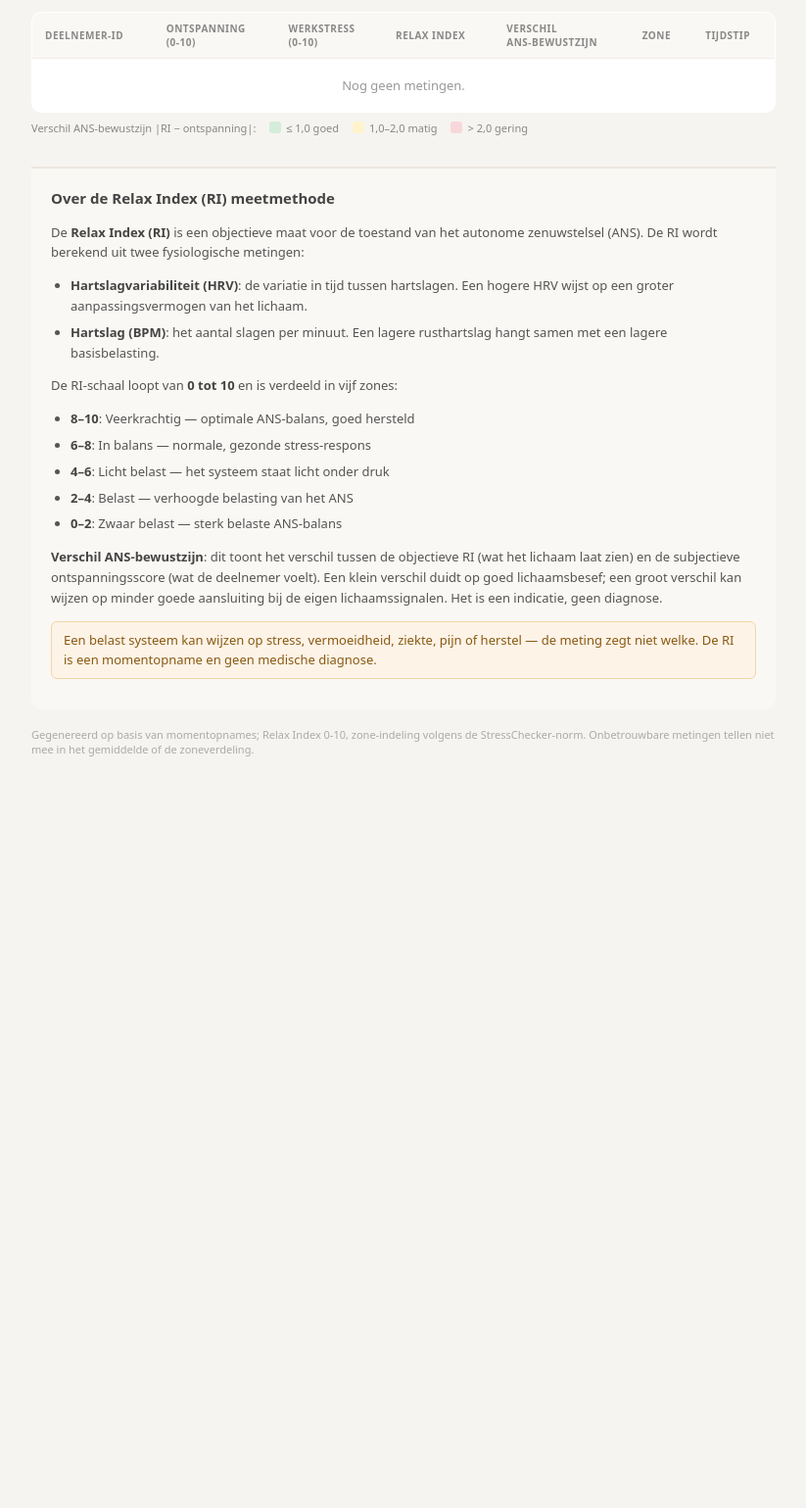
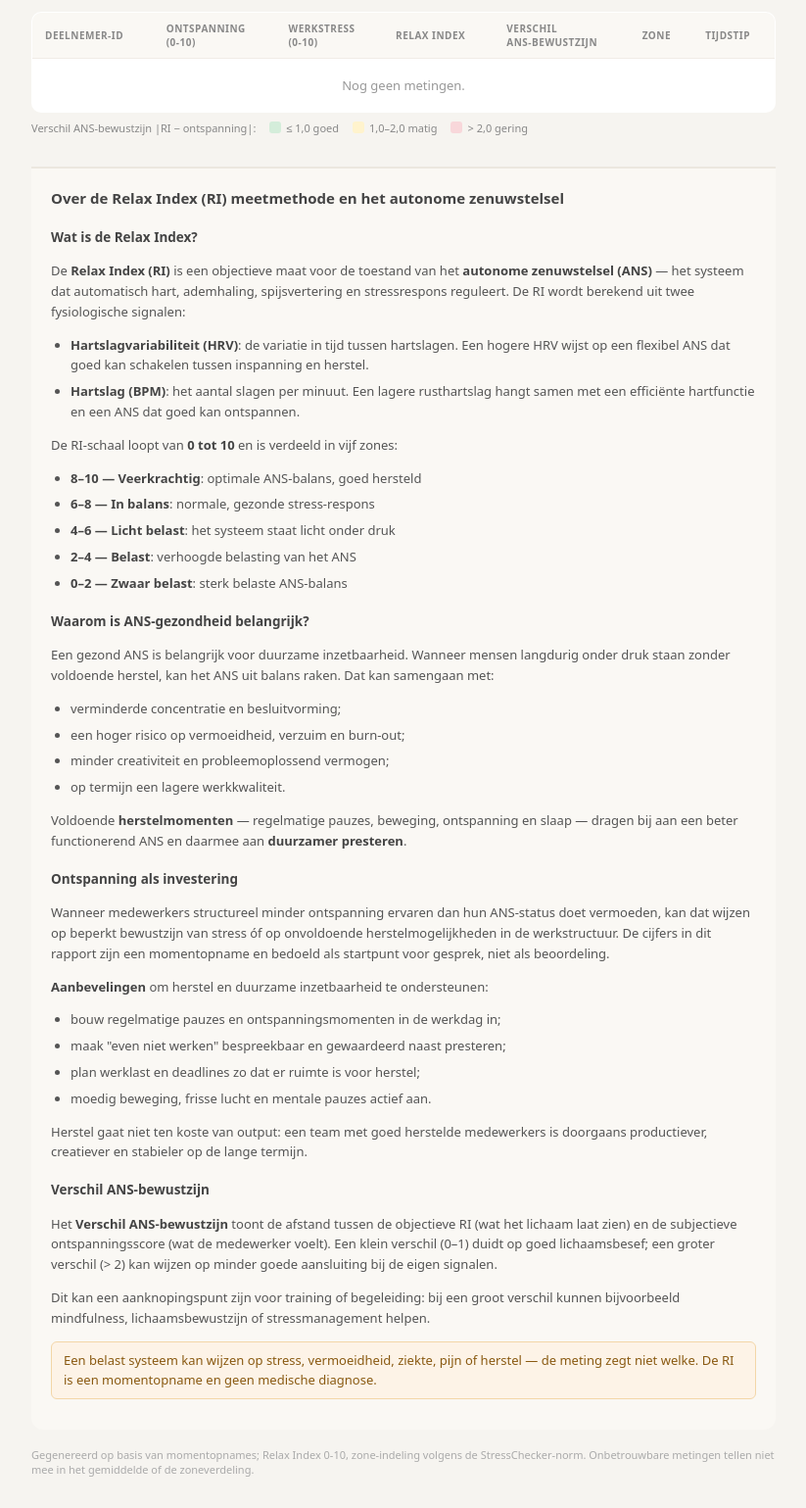
Before and after one commit to paulpannevis-svg/stresschecker, a Python web app: template templates/vb/group_report.html in a window 1280 px wide. Shown: the part 527-2066 px from the top of the page at 98% size, without its empty margins (228-1051 px from the left). Before the commit the page ends 1299 px from the top, so only its background shows below. Run offline with Jinja, Linux system fonts and the light colour scheme; the template is opened without the code that fills it, so the values that code supplies are empty.

Commit message:
VB groepsrapport: methodologie-footer uitgebreid — ANS-educatie + herstel-advies
Educatieve, diplomatieke werkgever-uitleg in vijf secties (Wat is de RI / Waarom
ANS-gezondheid belangrijk is / Ontspanning als investering + concrete aanbevelingen /
Verschil ANS-bewustzijn als trainingssignaal), plus .method h5-styling.

Correcties t.o.v. de opdrachttekst (bewust afgeweken):
- Zone-labels opnieuw canoniek gehouden (opdracht gaf weer 6-8 "Actief belast",
  4-6 "In balans" etc. — fout t.o.v. analytics.zone_for_ri en de zoneverdeling in
  hetzelfde rapport).
- Harde databewering "Dit rapport toont dat veel medewerkers significant minder
  ontspanning rapporteren..." vervangen door een voorwaardelijke formulering — die
  claim wordt niet berekend en is voor dit event (gem. verschil 1,0 = goed besef)
  juist onjuist. Ongefundeerde "Onderzoeken tonen aan"-claim generieker gemaakt.
- Typo "afspanningsmogelijkheden" -> "ontspanningsmomenten"; no-diagnosis-caveat behouden.

Rendert ook volledig in de WeasyPrint-PDF.

Co-Authored-By: Claude Opus 4.8 (1M context) <noreply@anthropic.com>

```diff
--- a/templates/vb/group_report.html
+++ b/templates/vb/group_report.html
@@ -43,6 +43,7 @@
     .vlegend i{width:12px;height:12px;border-radius:3px;display:inline-block}
     .method{background:#faf8f4;border-top:2px solid #ece7df;border-radius:0 0 12px 12px;padding:18px 20px;margin-top:32px;font-size:13px;color:#555;line-height:1.6}
     .method h4{margin:0 0 10px;color:#444;font-size:15px}
+    .method h5{margin:18px 0 8px;color:#444;font-size:13.5px;font-weight:700}
     .method ul{margin:10px 0;padding-left:20px}
     .method li{margin:6px 0}
     .method strong{color:#444}
@@ -127,27 +128,62 @@
       <span><i style="background:#f8d7da"></i>&gt; 2,0 gering</span></div>
 
     <div class="method">
-      <h4>Over de Relax Index (RI) meetmethode</h4>
+      <h4>Over de Relax Index (RI) meetmethode en het autonome zenuwstelsel</h4>
+
+      <h5>Wat is de Relax Index?</h5>
       <p>De <strong>Relax Index (RI)</strong> is een objectieve maat voor de toestand van het
-        autonome zenuwstelsel (ANS). De RI wordt berekend uit twee fysiologische metingen:</p>
+        <strong>autonome zenuwstelsel (ANS)</strong> — het systeem dat automatisch hart, ademhaling,
+        spijsvertering en stressrespons reguleert. De RI wordt berekend uit twee fysiologische signalen:</p>
       <ul>
-        <li><strong>Hartslagvariabiliteit (HRV)</strong>: de variatie in tijd tussen hartslagen.
-          Een hogere HRV wijst op een groter aanpassingsvermogen van het lichaam.</li>
-        <li><strong>Hartslag (BPM)</strong>: het aantal slagen per minuut. Een lagere rusthartslag
-          hangt samen met een lagere basisbelasting.</li>
+        <li><strong>Hartslagvariabiliteit (HRV)</strong>: de variatie in tijd tussen hartslagen. Een
+          hogere HRV wijst op een flexibel ANS dat goed kan schakelen tussen inspanning en herstel.</li>
+        <li><strong>Hartslag (BPM)</strong>: het aantal slagen per minuut. Een lagere rusthartslag hangt
+          samen met een efficiënte hartfunctie en een ANS dat goed kan ontspannen.</li>
       </ul>
       <p>De RI-schaal loopt van <strong>0 tot 10</strong> en is verdeeld in vijf zones:</p>
       <ul>
-        <li><strong>8–10</strong>: Veerkrachtig — optimale ANS-balans, goed hersteld</li>
-        <li><strong>6–8</strong>: In balans — normale, gezonde stress-respons</li>
-        <li><strong>4–6</strong>: Licht belast — het systeem staat licht onder druk</li>
-        <li><strong>2–4</strong>: Belast — verhoogde belasting van het ANS</li>
-        <li><strong>0–2</strong>: Zwaar belast — sterk belaste ANS-balans</li>
+        <li><strong>8–10 — Veerkrachtig</strong>: optimale ANS-balans, goed hersteld</li>
+        <li><strong>6–8 — In balans</strong>: normale, gezonde stress-respons</li>
+        <li><strong>4–6 — Licht belast</strong>: het systeem staat licht onder druk</li>
+        <li><strong>2–4 — Belast</strong>: verhoogde belasting van het ANS</li>
+        <li><strong>0–2 — Zwaar belast</strong>: sterk belaste ANS-balans</li>
       </ul>
-      <p><strong>Verschil ANS-bewustzijn</strong>: dit toont het verschil tussen de objectieve RI
-        (wat het lichaam laat zien) en de subjectieve ontspanningsscore (wat de deelnemer voelt).
-        Een klein verschil duidt op goed lichaamsbesef; een groot verschil kan wijzen op minder
-        goede aansluiting bij de eigen lichaamssignalen. Het is een indicatie, geen diagnose.</p>
+
+      <h5>Waarom is ANS-gezondheid belangrijk?</h5>
+      <p>Een gezond ANS is belangrijk voor duurzame inzetbaarheid. Wanneer mensen langdurig onder druk
+        staan zonder voldoende herstel, kan het ANS uit balans raken. Dat kan samengaan met:</p>
+      <ul>
+        <li>verminderde concentratie en besluitvorming;</li>
+        <li>een hoger risico op vermoeidheid, verzuim en burn-out;</li>
+        <li>minder creativiteit en probleemoplossend vermogen;</li>
+        <li>op termijn een lagere werkkwaliteit.</li>
+      </ul>
+      <p>Voldoende <strong>herstelmomenten</strong> — regelmatige pauzes, beweging, ontspanning en slaap —
+        dragen bij aan een beter functionerend ANS en daarmee aan <strong>duurzamer presteren</strong>.</p>
+
+      <h5>Ontspanning als investering</h5>
+      <p>Wanneer medewerkers structureel minder ontspanning ervaren dan hun ANS-status doet vermoeden,
+        kan dat wijzen op beperkt bewustzijn van stress óf op onvoldoende herstelmogelijkheden in de
+        werkstructuur. De cijfers in dit rapport zijn een momentopname en bedoeld als startpunt voor
+        gesprek, niet als beoordeling.</p>
+      <p><strong>Aanbevelingen</strong> om herstel en duurzame inzetbaarheid te ondersteunen:</p>
+      <ul>
+        <li>bouw regelmatige pauzes en ontspanningsmomenten in de werkdag in;</li>
+        <li>maak "even niet werken" bespreekbaar en gewaardeerd naast presteren;</li>
+        <li>plan werklast en deadlines zo dat er ruimte is voor herstel;</li>
+        <li>moedig beweging, frisse lucht en mentale pauzes actief aan.</li>
+      </ul>
+      <p>Herstel gaat niet ten koste van output: een team met goed herstelde medewerkers is doorgaans
+        productiever, creatiever en stabieler op de lange termijn.</p>
+
+      <h5>Verschil ANS-bewustzijn</h5>
+      <p>Het <strong>Verschil ANS-bewustzijn</strong> toont de afstand tussen de objectieve RI (wat het
+        lichaam laat zien) en de subjectieve ontspanningsscore (wat de medewerker voelt). Een klein
+        verschil (0–1) duidt op goed lichaamsbesef; een groter verschil (&gt; 2) kan wijzen op minder
+        goede aansluiting bij de eigen signalen.</p>
+      <p>Dit kan een aanknopingspunt zijn voor training of begeleiding: bij een groot verschil kunnen
+        bijvoorbeeld mindfulness, lichaamsbewustzijn of stressmanagement helpen.</p>
+
       <p style="color:#8a5a12;background:#fdf3e7;border:1px solid #f3d6a8;border-radius:6px;padding:8px 12px;margin-top:12px;">
         Een belast systeem kan wijzen op stress, vermoeidheid, ziekte, pijn of herstel — de meting
         zegt niet welke. De RI is een momentopname en geen medische diagnose.</p>
```
